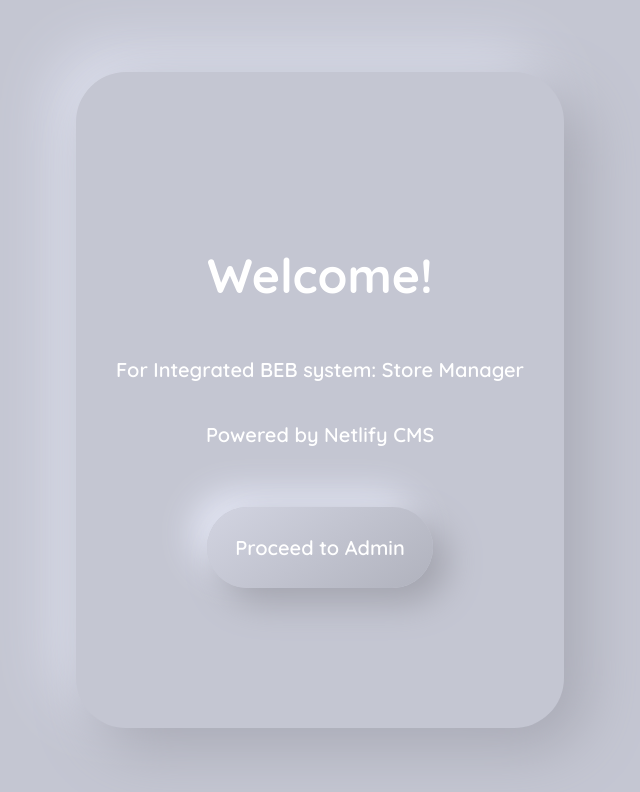
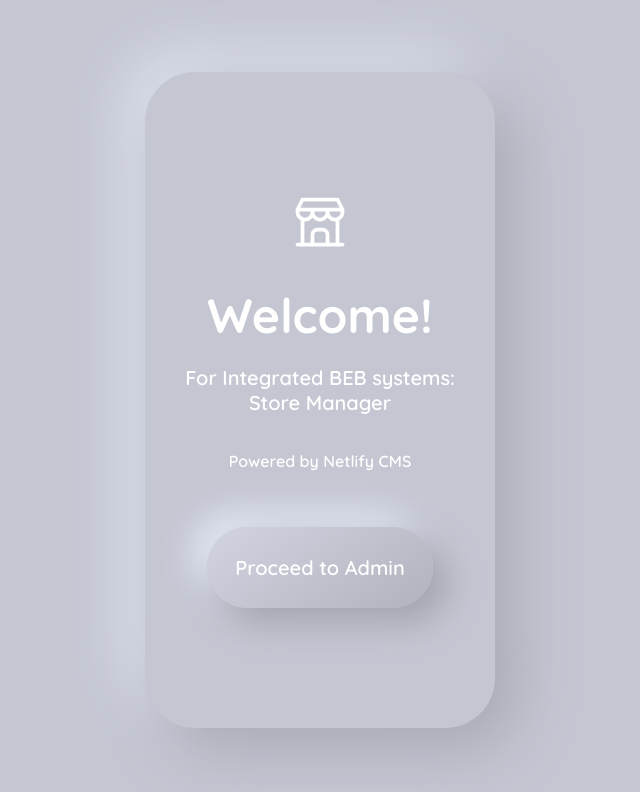
Before and after one commit to neil-vqa/eureka-cms, a website: page index.html in a window 1280 px wide. Shown: the whole page, without its empty margins (320-960 px from the left). Drawn offline with Linux system fonts and the light colour scheme.

Commit message:
add style to homepage

```diff
--- a/index.html
+++ b/index.html
@@ -8,7 +8,7 @@
 	<title>Store Manager | Eureka Web Services</title>
 	<meta name="description" content="">
 
-	<link rel="icon" type="image/x-icon" href="">
+	<link rel="icon" type="image/x-icon" href="./static/favicon.ico">
 	<script src="https://identity.netlify.com/v1/netlify-identity-widget.js"></script>
 	<link href="https://fonts.googleapis.com/css2?family=Quicksand:wght@600;700&display=swap" rel="stylesheet">
 
@@ -25,13 +25,14 @@
 			height: 100vh;
 			width: 100%;
 			display: flex;
+			flex-direction: column;
 			justify-content: center;
 			align-items: center;
+			color: white;
 		}
 		.welcome {
-			margin: 0 1rem;
+			margin: 0rem 1rem;
 			height: 70%;
-			color: white;
 			text-align: center;
 			padding: 3rem 2.5rem;
 			display: flex;
@@ -56,9 +57,12 @@
 		.admin:hover {
 			color: gray;
 			border-radius: 50px;
-			background: linear-gradient(145deg, #b0b2bd, #d2d4e1);
-			box-shadow:  12px 12px 60px #a1a2ac,
-					   -12px -12px 60px #e7eaf8;
+			background: #c4c6d2;
+			box-shadow:  15px 15px 43px #a3a4ae,
+					   -15px -15px 43px #e5e8f6;
+		}
+		.logo {
+			display: flex;
 		}
 	</style>
 
@@ -67,9 +71,19 @@
 <body>
 	<div class="container">
 		<div class="welcome">
-			<h1 style="font-size:3rem;">Welcome!</h1>
-			<p>For Integrated BEB system: Store Manager</p>
-			<p>Powered by Netlify CMS</p>
+			<div class="logo">
+				<svg xmlns="http://www.w3.org/2000/svg" class="icon icon-tabler icon-tabler-building-store" width="60" height="60" viewBox="0 0 24 24" stroke-width="1.5" stroke="#fff" fill="none" stroke-linecap="round" stroke-linejoin="round">
+				  <path stroke="none" d="M0 0h24v24H0z" fill="none"/>
+				  <line x1="3" y1="21" x2="21" y2="21" />
+				  <path d="M3 7v1a3 3 0 0 0 6 0v-1m0 1a3 3 0 0 0 6 0v-1m0 1a3 3 0 0 0 6 0v-1h-18l2 -4h14l2 4" />
+				  <line x1="5" y1="21" x2="5" y2="10.85" />
+				  <line x1="19" y1="21" x2="19" y2="10.85" />
+				  <path d="M9 21v-4a2 2 0 0 1 2 -2h2a2 2 0 0 1 2 2v4" />
+				</svg>
+			</div>
+			<h1 style="font-size:3rem; margin-bottom:0px;">Welcome!</h1>
+			<p>For Integrated BEB systems:<br /> Store Manager</p>
+			<p style="font-size: 1rem;">Powered by Netlify CMS</p>
 			<a href="/admin" class="admin">Proceed to Admin</a>
 		</div>
 	</div>
```
